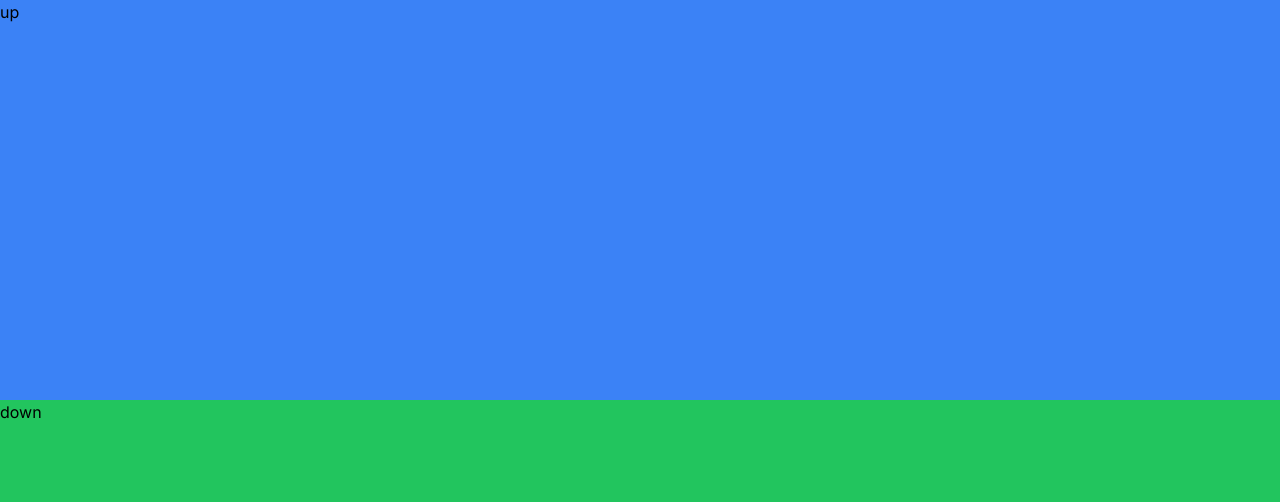
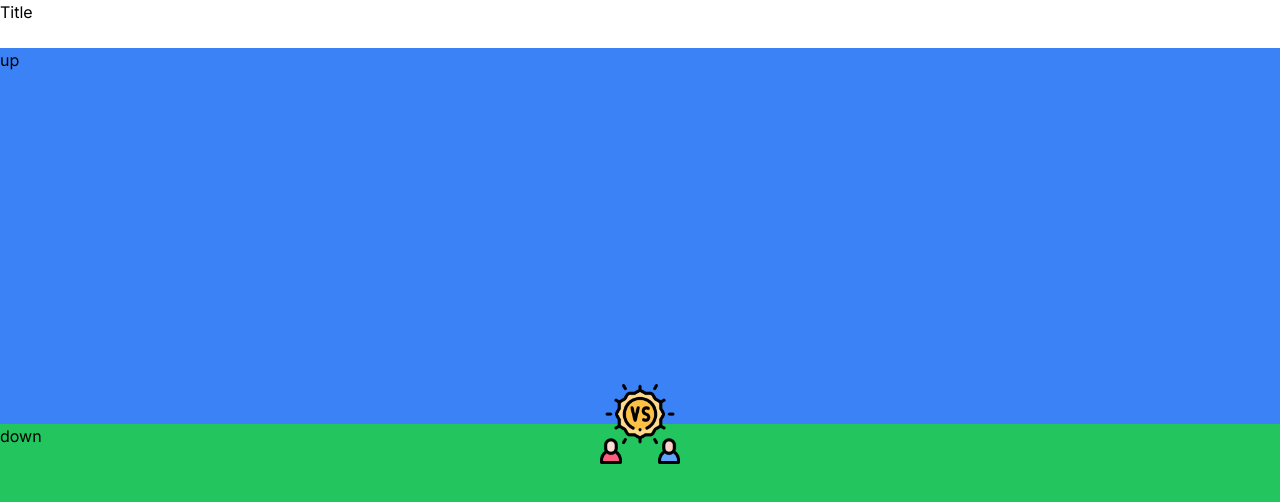
Before and after one commit to KangJiJi/jin, a Next.js app: page /choiceone in a window 1280 px wide. Shown: the top 502 px of the page. Built offline with nearby package versions, Linux system fonts and the light colour scheme.

Commit message:
image import and center align

```diff
--- a/app/choiceone/page.js
+++ b/app/choiceone/page.js
@@ -1,8 +1,17 @@
+import Image from 'next/image';
+import IconVs from '/public/icons/vs.png';
+
 export default function ChoiceOne() {
   return (
     <main className="min-w-dvw w-screen min-h-dvh h-screen">
-      <div className="w-full h-1/2 bg-blue-500">up</div>
-      <div className="w-full h-1/2 bg-green-500">down</div>
+      <div className="w-full h-12">Title</div>
+      <div className="relative w-full h-[calc(100%-3rem)]">
+        <div className="w-full h-1/2 bg-blue-500">up</div>
+        <div className="w-full h-1/2 bg-green-500">down</div>
+        <div className="absolute top-1/2 left-1/2 w-20 h-20 -ml-10 -mt-10 z-10000">
+          <Image className="w-full" src={IconVs} alt="vs" priority />
+        </div>
+      </div>
     </main>
   );
 }
```
Also changed, not shown: public/icons/vs.png (added), public/vs.png (added).
